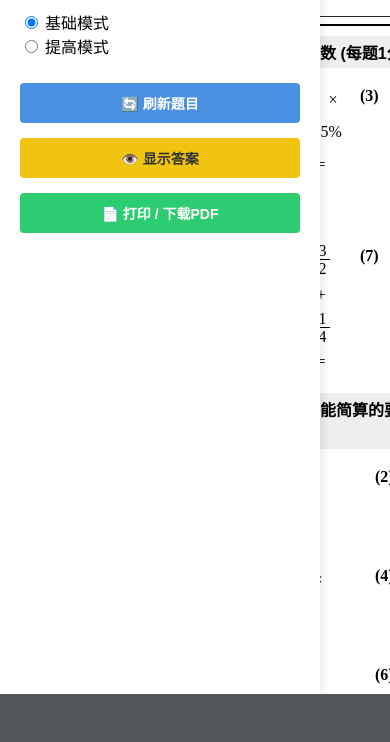
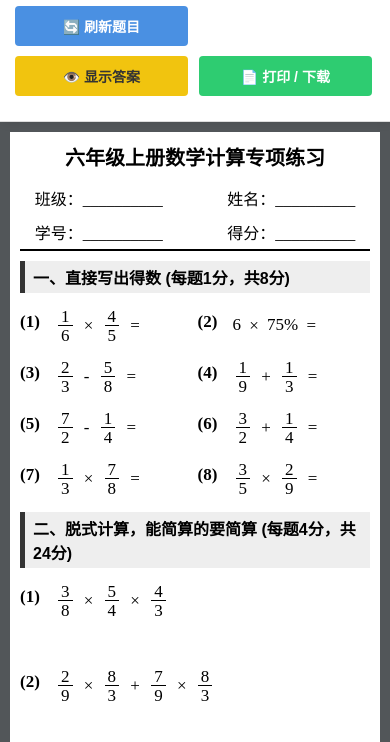
Before and after one commit to igweek/Calculation-exercises, a plain HTML site: page index.html in a window 390 px wide. Shown: the part 150-892 px from the top of the page. Before the commit the page ends 844 px from the top, so only its background shows below. Drawn offline with Linux system fonts and the light colour scheme.

Commit message:
移动端适配
Updated title and improved comments for clarity. Adjusted layout for mobile compatibility and ensured proper styling for elements.

```diff
--- a/index.html
+++ b/index.html
@@ -3,7 +3,7 @@
 <head>
     <meta charset="UTF-8">
     <meta name="viewport" content="width=device-width, initial-scale=1.0">
-    <title>六年级数学计算专项-六大方程模型版</title>
+    <title>六年级数学计算专项-移动端适配版</title>
     <style>
         :root {
             --primary-color: #4a90e2;
@@ -18,7 +18,7 @@
             display: flex; height: 100vh; overflow: hidden;
         }
 
-        /* 左侧控制栏 */
+        /* --- 左侧控制栏 --- */
         .sidebar {
             width: 280px; background: #fff; padding: 20px;
             box-shadow: 2px 0 10px rgba(0,0,0,0.1);
@@ -35,17 +35,18 @@
         .btn-warning { background: #f1c40f; color: #333; }
         .btn-success { background: #2ecc71; }
 
-        /* 右侧预览区 */
+        /* --- 右侧预览区 --- */
         .preview-area {
             flex: 1; padding: 20px; overflow: auto;
             display: flex; justify-content: center;
         }
 
-        /* A4 纸张 */
+        /* --- A4 纸张 (PC默认) --- */
         .paper {
-            width: var(--paper-width); height: var(--paper-height);
+            width: var(--paper-width); min-height: var(--paper-height); /* 改为min-height防止内容溢出 */
             background: white; padding: 15mm;
             box-sizing: border-box; position: relative;
+            box-shadow: 0 0 15px rgba(0,0,0,0.2);
         }
 
         .paper-header { text-align: center; margin-bottom: 10px; }
@@ -60,61 +61,117 @@
             font-family: "SimHei", sans-serif;
         }
 
-        /* 布局网格 */
+        /* --- 布局网格 (PC默认) --- */
         .grid-2-4 { display: grid; grid-template-columns: repeat(4, 1fr); gap: 10px; row-gap: 15px; }
         .grid-3-2 { display: grid; grid-template-columns: 1fr 1fr; gap: 40px; row-gap: 20px; }
         .grid-units { display: grid; grid-template-columns: 1fr 1fr; gap: 30px; row-gap: 15px; }
-        /* 修改解方程为2列布局，因为题目变长了 */
         .grid-equations { display: grid; grid-template-columns: 1fr 1fr; gap: 30px; row-gap: 25px; }
 
-        /* 题目容器 */
+        /* --- 题目元素 --- */
         .question-item {
-            display: flex;
-            align-items: flex-start;
-            font-size: 16px;
-            padding: 5px 0;
+            display: flex; align-items: flex-start;
+            font-size: 16px; padding: 5px 0;
         }
         .question-item.tall { min-height: 60px; }
-
         .q-index {
-            width: 35px; margin-top: 4px;
-            font-weight: bold; flex-shrink: 0;
+            width: 35px; margin-top: 4px; font-weight: bold; flex-shrink: 0;
             font-family: "Times New Roman", serif;
         }
+        .q-content { flex: 1; line-height: 2; word-wrap: break-word; } /* 防止长公式溢出 */
 
-        .q-content {
-            flex: 1;
-            line-height: 2;
+        /* 分数与符号 */
+        .fraction {
+            display: inline-block; vertical-align: middle; text-align: center;
+            margin: 0 3px; font-family: "Times New Roman", serif;
         }
-
-        /* 分数与符号样式 */
-        .fraction {
-            display: inline-block;
-            vertical-align: middle;
-            text-align: center;
-            margin: 0 3px;
-            font-family: "Times New Roman", serif;
-        }
-        .fraction > span {
-            display: block; padding: 0 3px; line-height: 1;
-        }
+        .fraction > span { display: block; padding: 0 3px; line-height: 1; }
         .fraction .top { border-bottom: 1px solid #000; }
         .fraction .bottom { padding-top: 1px; }
+        .operator { margin: 0 4px; vertical-align: middle; font-family: "Times New Roman", serif; }
 
-        .operator {
-            margin: 0 4px; vertical-align: middle; font-family: "Times New Roman", serif;
-        }
-
-        /* 答案显隐控制 */
         .answer-key { color: red; font-weight: bold; display: none; margin-left: 10px; }
         .show-answer .answer-key { display: inline; }
 
+        /* ========================================= */
+        /* 移动端适配 (Media Queries)      */
+        /* ========================================= */
+        @media screen and (max-width: 768px) {
+            body {
+                flex-direction: column; /* 上下布局 */
+                height: auto; /* 允许滚动 */
+                overflow-y: auto;
+            }
+
+            .sidebar {
+                width: 100%; /* 宽度占满 */
+                box-sizing: border-box;
+                height: auto; /* 高度自适应 */
+                padding: 15px;
+                flex-shrink: 0; /* 防止被压缩 */
+                border-bottom: 1px solid #ddd;
+            }
+
+            /* 调整按钮布局，每行2个 */
+            .sidebar .btn {
+                display: inline-block;
+                width: 48%;
+                margin-right: 2%;
+                margin-bottom: 10px;
+            }
+            .sidebar .btn:last-child { margin-right: 0; }
+
+            .preview-area {
+                padding: 10px;
+                display: block; /* 取消flex居中，让纸张自然流式 */
+            }
+
+            .paper {
+                width: 100%; /* 纸张占满屏幕 */
+                height: auto; /* 高度自适应 */
+                padding: 10px; /* 减小内边距 */
+                box-shadow: none; /* 移动端去掉阴影显得更干净 */
+            }
+
+            .paper-title { font-size: 20px; } /* 标题稍微调小 */
+
+            .student-info {
+                flex-wrap: wrap; /* 信息栏换行 */
+                gap: 10px;
+            }
+            .student-info span { width: 45%; } /* 两列排布 */
+
+            /* --- 网格降维 (关键修改) --- */
+            /* 口算题：4列 -> 2列 */
+            .grid-2-4 { grid-template-columns: 1fr 1fr; gap: 5px; }
+
+            /* 脱式计算：2列 -> 1列 (防止太挤) */
+            .grid-3-2 { grid-template-columns: 1fr; gap: 15px; }
+
+            /* 单位换算：2列 -> 1列 */
+            .grid-units { grid-template-columns: 1fr; gap: 10px; }
+
+            /* 解方程：2列 -> 1列 */
+            .grid-equations { grid-template-columns: 1fr; gap: 15px; }
+
+            /* 增加一点字号利于点击 */
+            .question-item { font-size: 17px; }
+        }
+
+        /* ========================================= */
+        /* 打印样式 (保持A4)           */
+        /* ========================================= */
         @media print {
             .sidebar { display: none; }
             .preview-area { padding: 0; background: white; display: block; }
-            .paper { width: 100%; height: auto; box-shadow: none; padding: 0 10mm; }
+            .paper { width: 100%; max-width: 100%; height: auto; box-shadow: none; padding: 0 10mm; margin: 0; }
             body { height: auto; overflow: visible; background: white; }
             @page { size: A4; margin: 10mm; }
+
+            /* 打印时强制恢复多列布局，即使是在手机上点击打印 */
+            .grid-2-4 { grid-template-columns: repeat(4, 1fr); }
+            .grid-3-2 { grid-template-columns: 1fr 1fr; }
+            .grid-units { grid-template-columns: 1fr 1fr; }
+            .grid-equations { grid-template-columns: 1fr 1fr; }
         }
     </style>
 </head>
@@ -122,18 +179,20 @@
 
 <div class="sidebar">
     <h2>出题设置</h2>
-    <div style="margin-bottom:15px">
-        <label><input type="checkbox" id="chk-mul" checked> 分数乘法</label><br>
-        <label><input type="checkbox" id="chk-div" checked> 分数除法</label><br>
+    <div style="margin-bottom:15px; display:flex; flex-wrap:wrap; gap:10px;">
+        <label><input type="checkbox" id="chk-mul" checked> 分数乘法</label>
+        <label><input type="checkbox" id="chk-div" checked> 分数除法</label>
         <label><input type="checkbox" id="chk-per" checked> 百分数</label>
     </div>
     <div style="margin-bottom:15px">
-        <label><input type="radio" name="difficulty" value="basic" checked> 基础模式</label><br>
+        <label style="margin-right:15px"><input type="radio" name="difficulty" value="basic" checked> 基础模式</label>
         <label><input type="radio" name="difficulty" value="advanced"> 提高模式</label>
     </div>
-    <button class="btn btn-primary" onclick="generatePaper()">🔄 刷新题目</button>
-    <button class="btn btn-warning" onclick="toggleAnswers()">👁️ 显示答案</button>
-    <button class="btn btn-success" onclick="window.print()">📄 打印 / 下载PDF</button>
+    <div style="width:100%">
+        <button class="btn btn-primary" onclick="generatePaper()">🔄 刷新题目</button>
+        <button class="btn btn-warning" onclick="toggleAnswers()">👁️ 显示答案</button>
+        <button class="btn btn-success" onclick="window.print()">📄 打印 / 下载</button>
+    </div>
 </div>
 
 <div class="preview-area">
@@ -330,143 +389,74 @@
         const types = [
             // 1. 同类项合并 (x - 40%x = 120)
             () => {
-                let x = randInt(5, 50) * 10; // 答案
-                let per = randInt(1, 9) * 10; // 10% - 90%
+                let x = randInt(5, 50) * 10;
+                let per = randInt(1, 9) * 10;
                 let type = Math.random() > 0.5 ? 'sub' : 'add';
-                // 构造方程: (1 +/- per%)x = res
                 let factor = type === 'sub' ? (100 - per)/100 : (100 + per)/100;
                 let res = Math.round(x * factor);
-                let q = type === 'sub'
-                    ? `x ${op('-')} ${per}%x = ${res}`
-                    : `x ${op('+')} ${per}%x = ${res}`;
+                let q = type === 'sub' ? `x ${op('-')} ${per}%x = ${res}` : `x ${op('+')} ${per}%x = ${res}`;
                 return {q: q, a: `x=${x}`};
             },
-            // 2. 解比例 (10:x = 2/3 : 4/5)
+            // 2. 解比例
             () => {
-                let x = randInt(2, 20); // 答案
-                // 构造: a : x = b : c  => x = a*c/b
-                // 选取两个简单的分数作为 b 和 c
-                let f1 = getStrictFraction(); // b
-                let f2 = getStrictFraction(); // c
-                // 倒推 a. a = x * b / c
-                // 为了让a看起来正常，我们稍微凑一下
-                // 策略改为：外项积 = 内项积
-                // a * c = x * b. 让 b, c 为简单分数.
-                // 形式： x : 整数 = 分数 : 分数
-                let n = randInt(2, 12); // 整数项
-                let q = `x ${op(':')} ${n} = ${f1.toHTML()} ${op(':')} ${f2.toHTML()}`;
-                // x = n * f1 / f2
-                let val = n * (f1.n * f2.d) / (f1.d * f2.n);
-                // 如果结果不是有限小数或整数，重来
-                // 简单起见，直接给一个凑好的整数比例
+                let x_ans, q;
                 let k = randInt(2, 8);
-                x = randInt(2, 10) * k;
-                let n2 = randInt(2, 10);
-                let n3 = n2 * k;
-                // x : n2 = n3 : 1  -> x/n2 = n3
-                // 稍微变形: x : 2.4 = 5 : 2
+                x_ans = randInt(2, 10) * k;
                 let ratio = randInt(2, 5);
-                let d2 = randInt(1, 9)/10 + randInt(1,5); // 小数
+                let d2 = randInt(1, 9)/10 + randInt(1,5);
                 let d1 = parseFloat((d2 * ratio).toFixed(1));
                 let d3 = randInt(2, 9);
-                let x_ans = parseFloat((d3 * ratio).toFixed(1));
+                x_ans = parseFloat((d3 * ratio).toFixed(1));
                 q = `x ${op(':')} ${d3} = ${d1} ${op(':')} ${d2}`;
                 return {q: q, a: `x=${x_ans}`};
             },
-            // 3. 去括号 (3(x+1) = 2x+5)
+            // 3. 去括号
             () => {
                 let x = randInt(2, 15);
-                let a = randInt(2, 6); // 括号外系数
-                let b = randInt(1, 10); // 括号内常数
-                // 左边 = a(x+b)
+                let a = randInt(2, 6);
+                let b = randInt(1, 10);
                 let lhs_val = a * (x + b);
-                // 右边构造 cx + d
-                let c = randInt(1, a - 1); // 确保有解且x系数为正
+                let c = randInt(1, a - 1);
                 let d = lhs_val - c * x;
                 let q = `${a}(x ${op('+')} ${b}) = ${c}x ${op('+')} ${d}`;
                 return {q: q, a: `x=${x}`};
             },
-            // 4. 去分母 (x/2 - 1 = (x+2)/6 + 2)
+            // 4. 去分母
             () => {
-                // 模板: (x+a)/d1 = (x+b)/d2 + k
-                let x = randInt(1, 10) * 6; // 保证公倍数
+                let x = randInt(1, 10) * 6;
                 let d1 = 2, d2 = 3;
                 if(Math.random()>0.5) { d1=3; d2=4; x=12*randInt(1,3); }
                 else if(Math.random()>0.5) { d1=2; d2=5; x=10*randInt(1,3); }
-
-                let a = 0; // 简化
                 let b = randInt(1, 5);
-
-                // 计算 k
-                // LHS = x/d1
-                // RHS_part = (x+b)/d2
-                let lhs = x / d1;
-                let rhs_part = (x + b) / d2;
-                let k = lhs - rhs_part;
-
-                // 凑整 k
-                // 如果 k 不是整数，重新选 b
-                // 这种方式比较笨，我们直接反推:
-                // x/2 - (x+b)/3 = k
-                // 3x - 2(x+b) = 6k
-                // 3x - 2x - 2b = 6k => x - 2b = 6k
-                // 所以 6k = x - 2b.
-                // 只要 (x - 2b) 能被 6 整除即可
-                // 令 b=0, x=6, k=1. 6/2 - 6/3 = 3-2=1.
-
-                // 生成逻辑：
-                let lcm = d1 * d2; // 简化公倍数
                 let k_int = randInt(1, 3);
-                b = randInt(1, 5);
-                // 方程: x/d1 - (x+b)/d2 = k
-                // x*d2 - (x+b)*d1 = k * d1*d2
-                // x(d2-d1) - b*d1 = k*lcm
-                // x = (k*lcm + b*d1) / (d2-d1)
-
-                // 设 d1=2, d2=3. x = (6k + 2b)
-                x = 6*k_int + 2*b;
-
+                x = 6*k_int + 2*b; // 简化逻辑保证整数解
                 let q = `<div class="fraction"><span class="top">x</span><span class="bottom">${d1}</span></div> ${op('-')} <div class="fraction"><span class="top">x+${b}</span><span class="bottom">${d2}</span></div> = ${k_int}`;
                 return {q: q, a: `x=${x}`};
             },
-            // 5. 三数混合 (1/8x + 0.75x = ...)
+            // 5. 三数混合
             () => {
-                let x = randInt(1, 20); // 答案
-                // 构造: a(分数)x + b(小数)x = c
-                let cf = commonFracs[randInt(0, 3)]; // 1/2, 1/4, 3/4 等简单分数
-                let dec = randInt(1, 9) / 10; // 0.x
-
+                let x = randInt(1, 20);
+                let cf = commonFracs[randInt(0, 3)];
+                let dec = randInt(1, 9) / 10;
                 let sum = cf.f.getValue() + dec;
-                // 结果 c
                 let c = sum * x;
-                // c 需要显示得比较好看，如果是循环小数就不好了
-                // 重新选数：保证 sum 是有限小数
-                // 1/2=0.5, 1/4=0.25, 1/8=0.125
-                // + 0.1 ... 0.9 都是有限的
                 let c_display = parseFloat(c.toFixed(4));
-
                 let q = `${cf.f.toHTML()}x ${op('+')} ${dec}x = ${c_display}`;
                 return {q: q, a: `x=${x}`};
             },
-            // 6. 先算后解 (4 * 3.5 - 2x = 10.2)
+            // 6. 先算后解
             () => {
                 let x = randInt(2, 10);
-                let m = randInt(2, 5); // x的系数
+                let m = randInt(2, 5);
                 let n1 = randInt(2, 9);
-                let n2 = randInt(11, 99)/10; // 3.5
+                let n2 = randInt(11, 99)/10;
                 let prod = parseFloat((n1 * n2).toFixed(2));
-
-                // Eq: prod - mx = res
                 let res = parseFloat((prod - m * x).toFixed(2));
-
-                // 防止 res < 0
                 if (res < 0) {
-                   // 换成 mx - prod = res
                    res = parseFloat((m*x - prod).toFixed(2));
                    let q = `${m}x ${op('-')} ${n1} ${op('×')} ${n2} = ${res}`;
                    return {q: q, a: `x=${x}`};
                 }
-
                 let q = `${n1} ${op('×')} ${n2} ${op('-')} ${m}x = ${res}`;
                 return {q: q, a: `x=${x}`};
             }
```
